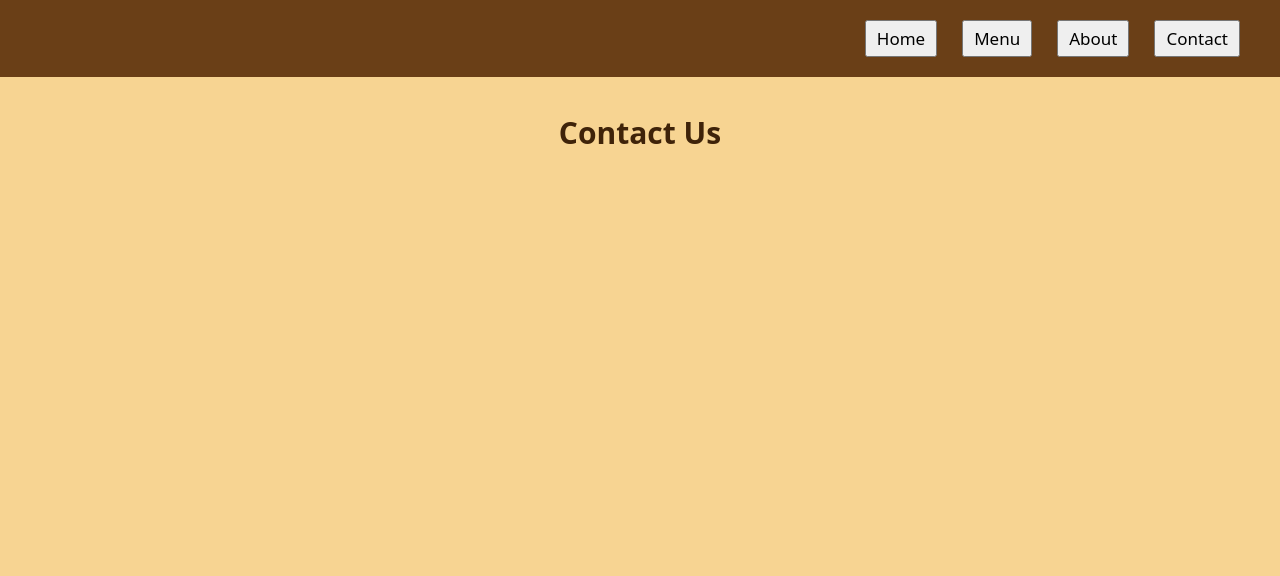
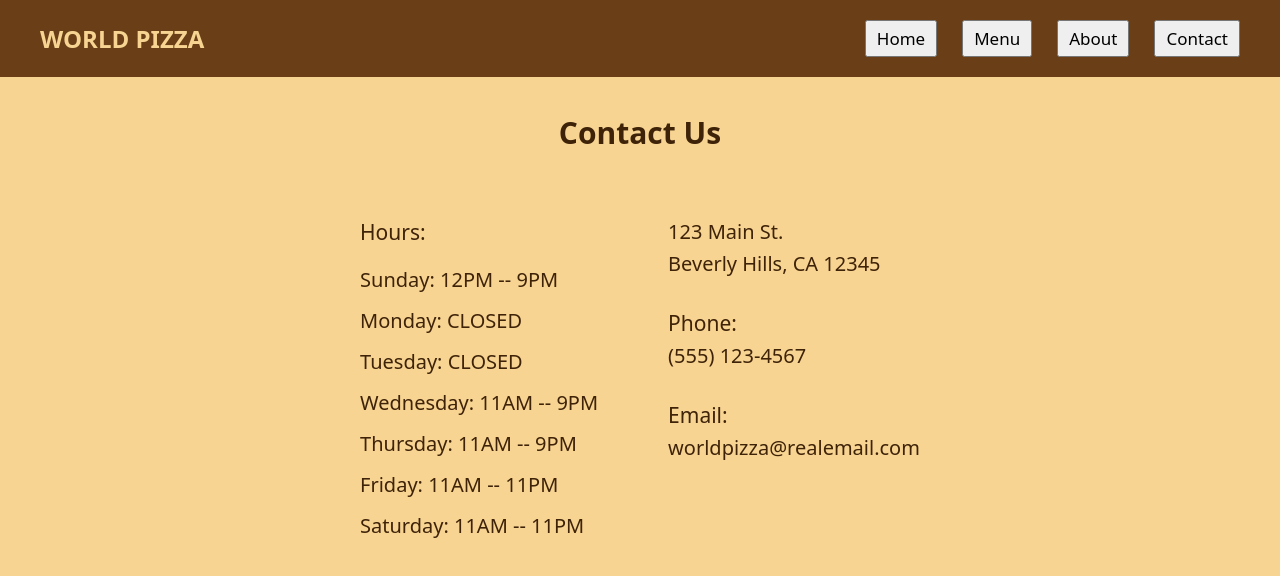
Before and after one commit to deepend15/odin-restaurant-page, a website built with webpack: page src/template.html in a window 1280 px wide. Both pictures are taken after a click on the button "Contact". Built offline with nearby package versions, Linux system fonts and the light colour scheme.

Commit message:
Add 'Contact' page content & add name to header

```diff
--- a/src/contact.js
+++ b/src/contact.js
@@ -4,4 +4,64 @@ export function loadContact() {
     const h1 = document.createElement("h1");
     h1.textContent = `Contact Us`;
     contentDiv.appendChild(h1);
+    const contactContainer = document.createElement("div");
+    contactContainer.classList.add("contact-container");
+    contentDiv.appendChild(contactContainer);
+    const contactLeft = document.createElement("div");
+    contactContainer.appendChild(contactLeft);
+    const hours = document.createElement("h3");
+    hours.textContent = `Hours:`
+    contactLeft.appendChild(hours);
+    const hourItems = document.createElement("div");
+    hourItems.classList.add("hour-items");
+    contactLeft.appendChild(hourItems);
+    const sunday = document.createElement("p");
+    sunday.textContent = `Sunday: 12PM -- 9PM`;
+    hourItems.appendChild(sunday);
+    const monday = document.createElement("p");
+    monday.textContent = `Monday: CLOSED`;
+    hourItems.appendChild(monday);
+    const tuesday = document.createElement("p");
+    tuesday.textContent = `Tuesday: CLOSED`;
+    hourItems.appendChild(tuesday);
+    const wednesday = document.createElement("p");
+    wednesday.textContent = `Wednesday: 11AM -- 9PM`;
+    hourItems.appendChild(wednesday);
+    const thursday = document.createElement("p");
+    thursday.textContent = `Thursday: 11AM -- 9PM`;
+    hourItems.appendChild(thursday);
+    const friday = document.createElement("p");
+    friday.textContent = `Friday: 11AM -- 11PM`;
+    hourItems.appendChild(friday);
+    const saturday = document.createElement("p");
+    saturday.textContent = `Saturday: 11AM -- 11PM`;
+    hourItems.appendChild(saturday);
+    const contactRight = document.createElement("div");
+    contactRight.classList.add("contact-right");
+    contactContainer.appendChild(contactRight);
+    const address = document.createElement("div");
+    address.classList.add("address");
+    contactRight.appendChild(address);
+    const street = document.createElement("p");
+    street.textContent = "123 Main St.";
+    address.appendChild(street);
+    const cityStateZip = document.createElement("p");
+    cityStateZip.textContent = `Beverly Hills, CA 12345`
+    address.appendChild(cityStateZip);
+    const phoneDiv = document.createElement("div");
+    contactRight.appendChild(phoneDiv);
+    const phone = document.createElement("h3");
+    phone.textContent = `Phone:`;
+    phoneDiv.appendChild(phone);
+    const number = document.createElement("p");
+    number.textContent = `(555) 123-4567`;
+    phoneDiv.appendChild(number);
+    const emailDiv = document.createElement("div");
+    contactRight.appendChild(emailDiv);
+    const emailTitle = document.createElement("h3");
+    emailTitle.textContent = `Email:`;
+    emailDiv.appendChild(emailTitle);
+    const email = document.createElement("p");
+    email.textContent = `worldpizza@realemail.com`;
+    emailDiv.appendChild(email);
 }
--- a/src/styles.css
+++ b/src/styles.css
@@ -14,10 +14,14 @@ html {
     padding: 0;
 }
 
+:root {
+    --main-tan: rgb(247, 212, 146);
+}
+
 body {
     font-size: 2rem;
     font-family: system-ui, "Segoe UI", Roboto, Helvetica, Arial, sans-serif, "Apple Color Emoji", "Segoe UI Emoji", "Segoe UI Symbol";
-    background-color: rgb(247, 212, 146);
+    background-color: var(--main-tan);
 }
 
 input, button, textarea, select {
@@ -31,9 +35,16 @@ h1, h2, h3, h4, h5 {
 
 header {
     display: flex;
-    justify-content: flex-end;
+    justify-content: space-between;
+    align-items: center;
     padding: 2rem 4rem;
     background-color: rgb(106, 63, 23);
+}
+
+header > p {
+    font-size: 2.4rem;
+    font-weight: bold;
+    color: var(--main-tan);
 }
 
 nav {
@@ -124,3 +135,38 @@ h1 {
     gap: 2rem;
     font-size: 1.5rem;
 }
+
+.contact-container {
+    padding-top: 3rem;
+    display: flex;
+    gap: 7rem;
+}
+
+.contact-container h3 {
+    font-size: 2.1rem;
+    font-weight: 500;
+}
+
+.hour-items {
+    margin-top: 2rem;
+    display: grid;
+    gap: 1.4rem;
+}
+
+.contact-right {
+    display: flex;
+    flex-direction: column;
+    gap: 3.2rem;
+}
+
+.address {
+    font-weight: 500;
+}
+
+.address > p:first-child {
+    margin-bottom: 0.5rem;
+}
+
+.contact-right h3 {
+    margin-bottom: 0.5rem;
+}
--- a/src/template.html
+++ b/src/template.html
@@ -7,6 +7,7 @@
 </head>
 <body>
     <header>
+        <p>WORLD PIZZA</p>
         <nav>
             <button class="home-btn">Home</button>
             <button class="menu-btn">Menu</button>
```
